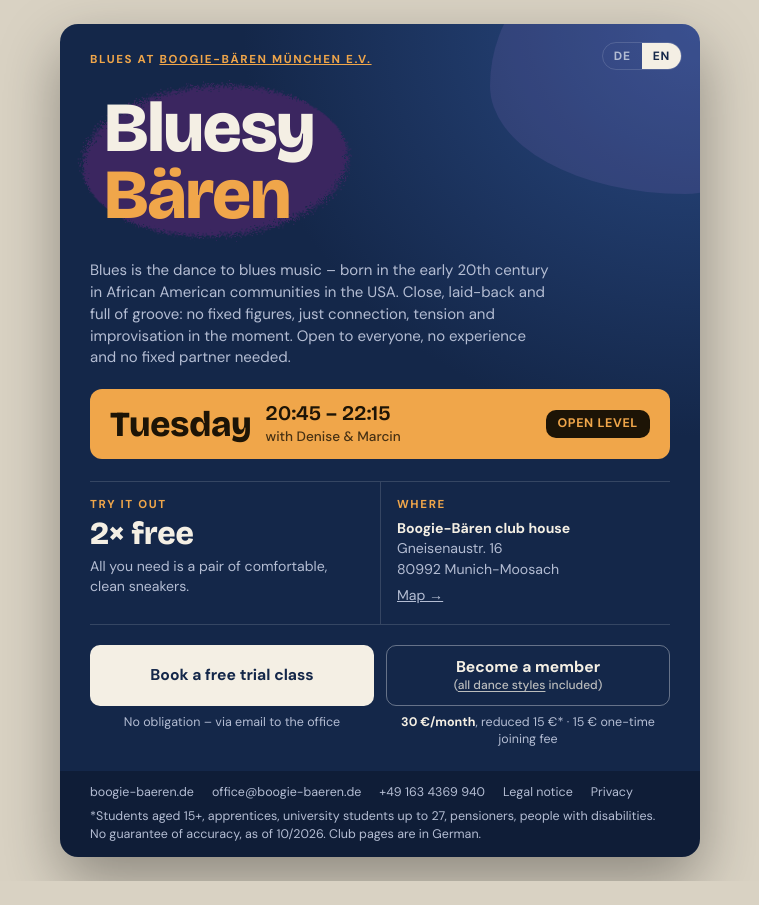
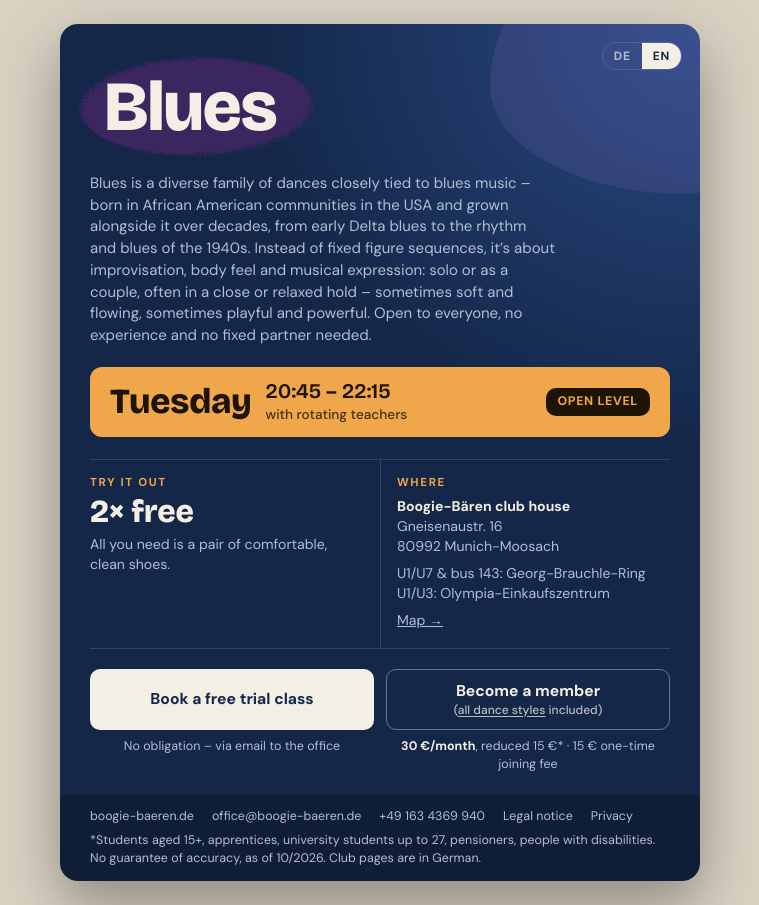
Before and after one commit to BenPortner/bluesy-baeren-website, a plain HTML site: page index.html in a window 1280 px wide. Shown: the whole page, without its empty margins (260-1019 px from the left). Before the commit the page ends 881 px from the top, so only its background shows below. Drawn offline with Linux system fonts and the light colour scheme.

Commit message:
Rework flyer content and add privacy page
- Rename headline to "Blues", drop the line above it
- New description based on the club's blues page
- Rotating trainers, "bequeme, saubere Schuhe", U-Bahn stops
- Trial button opens a pre-filled email; fees as a note under the
  membership button, "alle Tanzarten" links to the dance overview
- Impressum and Datenschutz link to boogie-baeren.de; keep an
  unlinked datenschutz.html for later

Co-Authored-By: Claude Opus 5.5 <noreply@anthropic.com>

```diff
--- a/index.html
+++ b/index.html
@@ -3,7 +3,7 @@
 <head>
   <meta charset="utf-8">
   <meta name="viewport" content="width=device-width, initial-scale=1">
-  <title>Bluesy Bären</title>
+  <title>Blues</title>
   <meta name="description" content="Blues tanzen in München bei den Boogie-Bären: Training, Probetraining und Beiträge auf einen Blick.">
   <link rel="preload" href="fonts/bricolage-grotesque-latin.woff2" as="font" type="font/woff2" crossorigin>
   <link rel="preload" href="fonts/dm-sans-latin.woff2" as="font" type="font/woff2" crossorigin>
@@ -48,10 +48,6 @@
     .b2 { width: 300px; height: 240px; right: -90px; top: -70px; background: #8f72c9; opacity: .16; border-radius: 40% 60% 35% 65% / 55% 45% 55% 45%; }
 
     .top { padding: 28px 30px 20px; }
-    .kicker {
-      margin: 0 90px 4px 0; font-size: .72rem; font-weight: 700;
-      letter-spacing: .14em; text-transform: uppercase; color: var(--amber);
-    }
     .title { position: relative; display: inline-block; padding: 22px 40px 20px 28px; margin-left: -14px; }
     .splotch { position: absolute; left: -10px; top: -6px; width: calc(100% + 20px); height: calc(100% + 12px); z-index: -1; }
     h1 {
@@ -68,7 +64,7 @@
       background: var(--amber); color: #1d1406; border-radius: 12px;
     }
     .when .day { font: 800 2.2rem/1 "Bricolage Grotesque", system-ui, sans-serif; letter-spacing: -.01em; }
-    .when .time { font: 600 1.3rem/1.1 "Bricolage Grotesque", system-ui, sans-serif; }
+    .when .time { flex: 1 1 0; min-width: 0; font: 600 1.3rem/1.1 "Bricolage Grotesque", system-ui, sans-serif; }
     .when .time small { display: block; font: 500 .85rem "DM Sans", sans-serif; opacity: .8; margin-top: 2px; }
     .when .level {
       margin-left: auto; text-align: center; white-space: nowrap;
@@ -161,7 +157,6 @@
     <button type="button" data-lang="en" aria-pressed="false">EN</button>
   </div>
   <header class="top">
-    <p class="kicker" data-i18n="kicker">Blues bei den <a href="https://www.boogie-baeren.de/">Boogie-Bären München e.V.</a></p>
     <div class="title">
       <svg class="splotch" viewBox="0 0 400 240" preserveAspectRatio="none" aria-hidden="true">
         <defs>
@@ -173,14 +168,14 @@
         </defs>
         <ellipse cx="200" cy="120" rx="178" ry="96" fill="#3a2560" filter="url(#spray)" transform="rotate(-3 200 120)"/>
       </svg>
-      <h1>Bluesy<br><span>Bären</span></h1>
+      <h1>Blues</h1>
     </div>
-    <p class="tag" data-i18n="tag">Blues ist der Tanz zur Blues-Musik – entstanden Anfang des 20. Jahrhunderts in afroamerikanischen Communities der USA. Nah, lässig und voller Groove: keine festen Figuren, sondern Verbindung, Spannung und Improvisation im Moment. Offen für alle, ohne Vorkenntnisse und ohne festen Partner.</p>
+    <p class="tag" data-i18n="tag">Blues ist eine vielfältige Familie von Tänzen, eng verbunden mit der Blues-Musik – entstanden in afroamerikanischen Gemeinschaften der USA und mit ihr über Jahrzehnte gewachsen, vom frühen Delta Blues bis zum Rhythm’n’Blues der 40er. Statt fester Figurenfolgen zählen Improvisation, Körpergefühl und musikalischer Ausdruck: allein oder als Paar, oft in enger oder entspannter Haltung – mal weich und fließend, mal verspielt und kraftvoll. Offen für alle, ohne Vorkenntnisse und ohne festen Partner.</p>
   </header>
 
   <div class="when">
     <span class="day" data-i18n="day">Dienstag</span>
-    <span class="time">20:45 – 22:15<small data-i18n="with">mit Denise &amp; Marcin</small></span>
+    <span class="time">20:45 – 22:15<small data-i18n="with">mit wechselnden Trainer:innen</small></span>
     <span class="level" data-i18n="level">Ohne Vorkenntnisse</span>
   </div>
 
@@ -188,11 +183,12 @@
     <section class="col">
       <h2 data-i18n="tryH">Schnuppern</h2>
       <span class="big" data-i18n="tryBig">2× gratis</span>
-      <p data-i18n="shoes">Ihr braucht nur bequeme, saubere Sneaker.</p>
+      <p data-i18n="shoes">Ihr braucht nur bequeme, saubere Schuhe.</p>
     </section>
     <section class="col">
       <h2 data-i18n="whereH">Wo</h2>
       <p data-i18n="addr"><strong>Boogie-Bären Vereinsheim</strong><br>Gneisenaustr. 16<br>80992 München-Moosach</p>
+      <p data-i18n="transit" style="margin-top:6px">U1/U7 &amp; Bus 143: Georg-Brauchle-Ring<br>U1/U3: Olympia-Einkaufszentrum</p>
       <p style="margin-top:6px"><a href="https://www.google.com/maps/search/?api=1&amp;query=Gneisenaustra%C3%9Fe+16%2C+80992+M%C3%BCnchen" data-i18n="map">Karte →</a></p>
     </section>
   </div>
@@ -223,19 +219,19 @@
 
 <script>
   const EN = {
-    kicker: 'Blues at <a href="https://www.boogie-baeren.de/">Boogie-Bären München e.V.</a>',
-    tag: 'Blues is the dance to blues music – born in the early 20th century in African American communities in the USA. Close, laid-back and full of groove: no fixed figures, just connection, tension and improvisation in the moment. Open to everyone, no experience and no fixed partner needed.',
+    tag: 'Blues is a diverse family of dances closely tied to blues music – born in African American communities in the USA and grown alongside it over decades, from early Delta blues to the rhythm and blues of the 1940s. Instead of fixed figure sequences, it’s about improvisation, body feel and musical expression: solo or as a couple, often in a close or relaxed hold – sometimes soft and flowing, sometimes playful and powerful. Open to everyone, no experience and no fixed partner needed.',
     day: 'Tuesday',
     level: 'Open Level',
-    with: 'with Denise &amp; Marcin',
+    with: 'with rotating teachers',
     tryH: 'Try it out',
     tryBig: '2× free',
-    shoes: 'All you need is a pair of comfortable, clean sneakers.',
+    shoes: 'All you need is a pair of comfortable, clean shoes.',
     trialNote: 'No obligation – via email to the office',
     fees: '<strong>30 €/month</strong>, reduced 15 €* · 15 € one-time joining fee',
     whereH: 'Where',
     addr: '<strong>Boogie-Bären club house</strong><br>Gneisenaustr. 16<br>80992 Munich-Moosach',
     map: 'Map →',
+    transit: 'U1/U7 &amp; bus 143: Georg-Brauchle-Ring<br>U1/U3: Olympia-Einkaufszentrum',
     trial: 'Book a free trial class',
     join: 'Become a member',
     allDances: '(<a href="https://www.boogie-baeren.de/unsere-taenze">all dance styles</a> included)',
@@ -256,7 +252,7 @@
     nodes.forEach(n => { n.innerHTML = dict[n.dataset.i18n]; });
     document.getElementById('trial').setAttribute('href', MAIL[lang]);
     document.documentElement.lang = lang;
-    document.title = 'Bluesy Bären';
+    document.title = 'Blues';
     document.querySelectorAll('.lang button').forEach(b =>
       b.setAttribute('aria-pressed', String(b.dataset.lang === lang)));
     try { localStorage.setItem('lang', lang); } catch (e) {}
--- /dev/null
+++ b/legal.css
@@ -0,0 +1,33 @@
+@import url(fonts/fonts.css);
+
+:root {
+  --bg: #142749;
+  --ink: #f4efe4;
+  --muted: #b4bdd3;
+  --amber: #f0a64a;
+  --line: rgba(255,255,255,.14);
+}
+* { box-sizing: border-box; }
+body {
+  margin: 0;
+  background: var(--bg);
+  color: var(--muted);
+  font: 15px/1.6 "DM Sans", system-ui, sans-serif;
+}
+main { max-width: 680px; margin: 0 auto; padding: 32px 16px 48px; }
+a { color: var(--ink); }
+.back { margin: 0 0 24px; font-size: .9rem; }
+.back a { color: var(--amber); text-decoration: none; }
+.back a:hover { text-decoration: underline; }
+h1 {
+  margin: 0 0 20px; color: var(--ink);
+  font: 800 clamp(1.8rem, 6vw, 2.4rem)/1.1 "Bricolage Grotesque", system-ui, sans-serif;
+  letter-spacing: -.01em;
+}
+h1 span { color: var(--amber); font-weight: 600; }
+h2 {
+  margin: 24px 0 6px; color: var(--amber);
+  font: 700 .75rem/1.2 "DM Sans", sans-serif; letter-spacing: .12em; text-transform: uppercase;
+}
+p { margin: 0 0 10px; }
+hr { border: 0; border-top: 1px solid var(--line); margin: 32px 0 8px; }
```
Also changed, not shown: datenschutz.html (added, +35 -0 lines).
